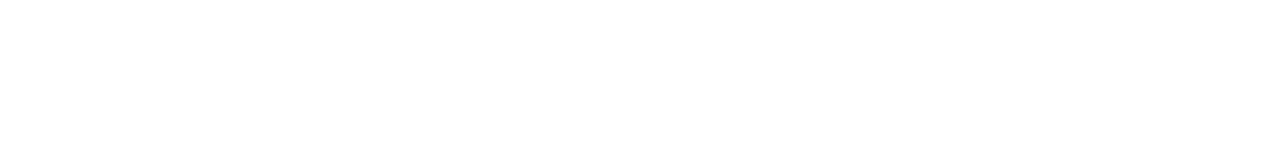
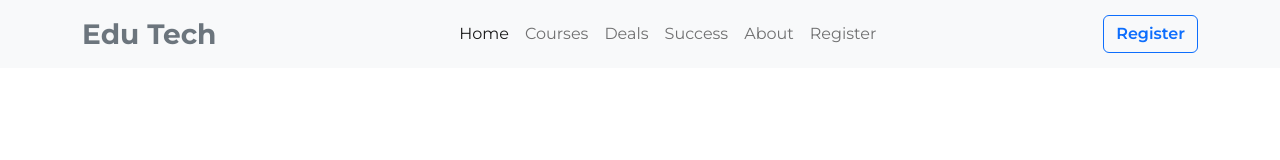
Before and after one commit to rhythmdev/Edu-Tech, a plain HTML site: page index.html in a window 1280 px wide. Drawn offline with nearby package versions, Linux system fonts and the light colour scheme.

Commit message:
navbar done

```diff
--- a/index.html
+++ b/index.html
@@ -1,5 +1,6 @@
 <!DOCTYPE html>
 <html lang="en">
+
 <head>
     <meta charset="UTF-8">
     <meta http-equiv="X-UA-Compatible" content="IE=edge">
@@ -11,12 +12,57 @@
     <!-- custom css -->
     <link rel="stylesheet" href="style.css">
 </head>
+
 <body>
+
+    <header>
+        <!-- navbar area -->
+        <nav class="navbar navbar-expand-lg bg-light">
+            <div class="container">
+                <a class="navbar-brand fs-3 fw-bolder text-secondary" href="#">Edu Tech</a>
+                <button class="navbar-toggler" type="button" data-bs-toggle="collapse"
+                    data-bs-target="#navbarSupportedContent" aria-controls="navbarSupportedContent"
+                    aria-expanded="false" aria-label="Toggle navigation">
+                    <span class="navbar-toggler-icon"></span>
+                </button>
+                <div class="collapse navbar-collapse " id="navbarSupportedContent">
+                    <ul class="navbar-nav mx-auto mb-2 mb-lg-0 ">
+                        <li class="nav-item">
+                            <a class="nav-link active" aria-current="page" href="#">Home</a>
+                        </li>
+                        <li class="nav-item">
+                            <a class="nav-link" href="#">Courses</a>
+                        </li>
+
+                        <li class="nav-item">
+                            <a class="nav-link">Deals</a>
+                        </li>
+                        <li class="nav-item">
+                            <a class="nav-link">Success</a>
+                        </li>
+                        <li class="nav-item">
+                            <a class="nav-link">About</a>
+                        </li>
+                        <li class="nav-item">
+                            <a class="nav-link">Register</a>
+                        </li>
+                    </ul>
+                    <form class="d-flex">
+
+                        <button class="btn btn-outline-primary fw-semibold" type="submit">Register</button>
+                    </form>
+                </div>
+            </div>
+        </nav>
+
+
+        <!-- end of navbar area -->
+    </header>
 
 
 
 
+    <script src="https://cdn.jsdelivr.net/npm/bootstrap@5.2.0/dist/js/bootstrap.bundle.min.js"></script>
+</body>
 
- <script src="https://cdn.jsdelivr.net/npm/bootstrap@5.2.0/dist/js/bootstrap.bundle.min.js"></script>
-</body>
 </html>
--- a/style.css
+++ b/style.css
@@ -0,0 +1,4 @@
+@import url('https://fonts.googleapis.com/css2?family=Montserrat:wght@300;400;500;600;700;900&display=swap');
+body{
+    font-family: 'Montserrat', sans-serif;
+}
```
